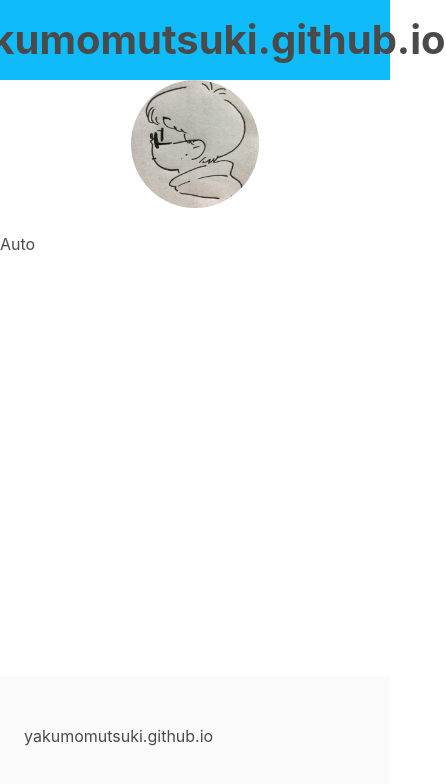
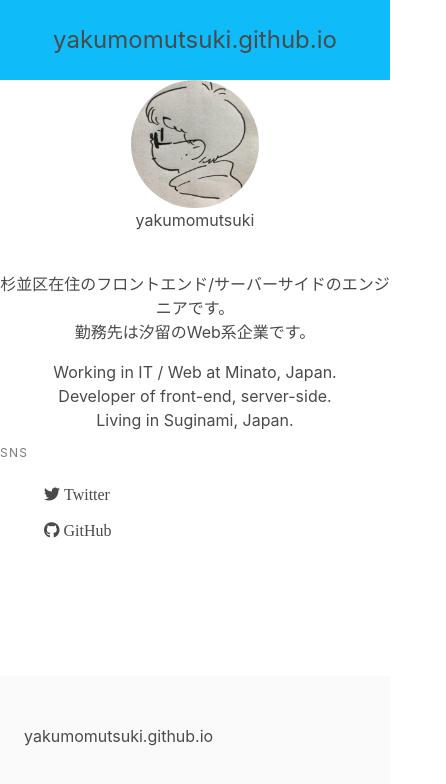
Before and after one commit to yakumomutsuki/yakumomutsuki.github.io, a Next.js app: page / in a window 390 px wide. Shown: the top 784 px of the page, 446 px wide, since content can reach past the window. Built offline with nearby package versions, Linux system fonts and the light colour scheme.

Commit message:
Edit profile / Responsive

```diff
--- a/components/Header.tsx
+++ b/components/Header.tsx
@@ -6,7 +6,9 @@ import * as React from 'react'
 export const Header = () => {
   return <>
     <header className="header">
-          <h1 className="h1">yakumomutsuki.github.io</h1>
+      <h1 className="is-size-4-mobile is-size-1-tablet">
+        yakumomutsuki.github.io
+      </h1>
     </header>
 
     <style jsx>{`
@@ -20,6 +22,7 @@ export const Header = () => {
       align-items: center;
       -webkit-justify-content: center;
       justify-content: center;
+      width: 100%;
     }
     .h1 {
       font-size: 2.5rem;
--- a/pages/index.tsx
+++ b/pages/index.tsx
@@ -20,50 +20,40 @@ class Home extends React.Component {
         <Head>
           <title>Create Next App</title>
           <link rel="icon" href="/favicon.ico" />
+          <link href="https://use.fontawesome.com/releases/v5.6.1/css/all.css" rel="stylesheet" />
         </Head>
 
         <div className="content">
           <div className="columns">
             {/* side-bar */}
             <div className="column is-two-fifths">
-              <aside className="menu">
-                <div className="is-flex center">
-                  <figure className="image is-128x128">
-                    <img className="is-rounded" src="/profile.jpeg" />
-                  </figure>
-                </div>
-                {/*<ul className="menu-list">*/}
-                {/*  <li><a>Dashboard</a></li>*/}
-                {/*  <li><a>Customers</a></li>*/}
-                {/*</ul>*/}
-                {/*<p className="menu-label">*/}
-                {/*  Administration*/}
-                {/*</p>*/}
-                {/*<ul className="menu-list">*/}
-                {/*  <li><a>Team Settings</a></li>*/}
-                {/*  <li>*/}
-                {/*    <a className="is-active">Manage Your Team</a>*/}
-                {/*    <ul>*/}
-                {/*      <li><a>Members</a></li>*/}
-                {/*      <li><a>Plugins</a></li>*/}
-                {/*      <li><a>Add a member</a></li>*/}
-                {/*    </ul>*/}
-                {/*  </li>*/}
-                {/*  <li><a>Invitations</a></li>*/}
-                {/*  <li><a>Cloud Storage Environment Settings</a></li>*/}
-                {/*  <li><a>Authentication</a></li>*/}
-                {/*</ul>*/}
-                {/*<p className="menu-label">*/}
-                {/*  Transactions*/}
-                {/*</p>*/}
-                {/*<ul className="menu-list">*/}
-                {/*  <li><a>Payments</a></li>*/}
-                {/*  <li><a>Transfers</a></li>*/}
-                {/*  <li><a>Balance</a></li>*/}
-                {/*</ul>*/}
-              </aside>
+              <div className="is-flex center">
+                <figure className="image is-128x128">
+                  <img className="is-rounded" src="/profile.jpeg" />
+                </figure>
+              </div>
+
+              <div className="has-text-centered">
+                <p>yakumomutsuki</p>
+                <br />
+                <p>杉並区在住のフロントエンド/サーバーサイドのエンジニアです。<br />勤務先は汐留のWeb系企業です。</p>
+
+                <p>Working in IT / Web at Minato, Japan.<br />Developer of front-end, server-side.<br />Living in Suginami, Japan.<br /></p>
+              </div>
+
+              <p className="menu-label">
+                SNS
+              </p>
+              <ul className="menu-list is-unstyled">
+                <li>
+                  <a className="fab fa-twitter" href="https://twitter.com/yakumomutsuki">&nbsp;Twitter</a>
+                </li>
+                <li>
+                  <a className="fab fa-github" href="https://github.com/yakumomutsuki">&nbsp;GitHub</a>
+                </li>
+              </ul>
             </div>
-            <div className="column">Auto
+            <div className="column">
             </div>
           </div>
         </div>
@@ -72,6 +62,9 @@ class Home extends React.Component {
           .center {
             justify-content: center;
           }
+          ul.is-unstyled {
+            list-style: none;
+          }
         `}</style>
       </div>
     )
```
Lines whose indentation alone changed are shown as unchanged.
